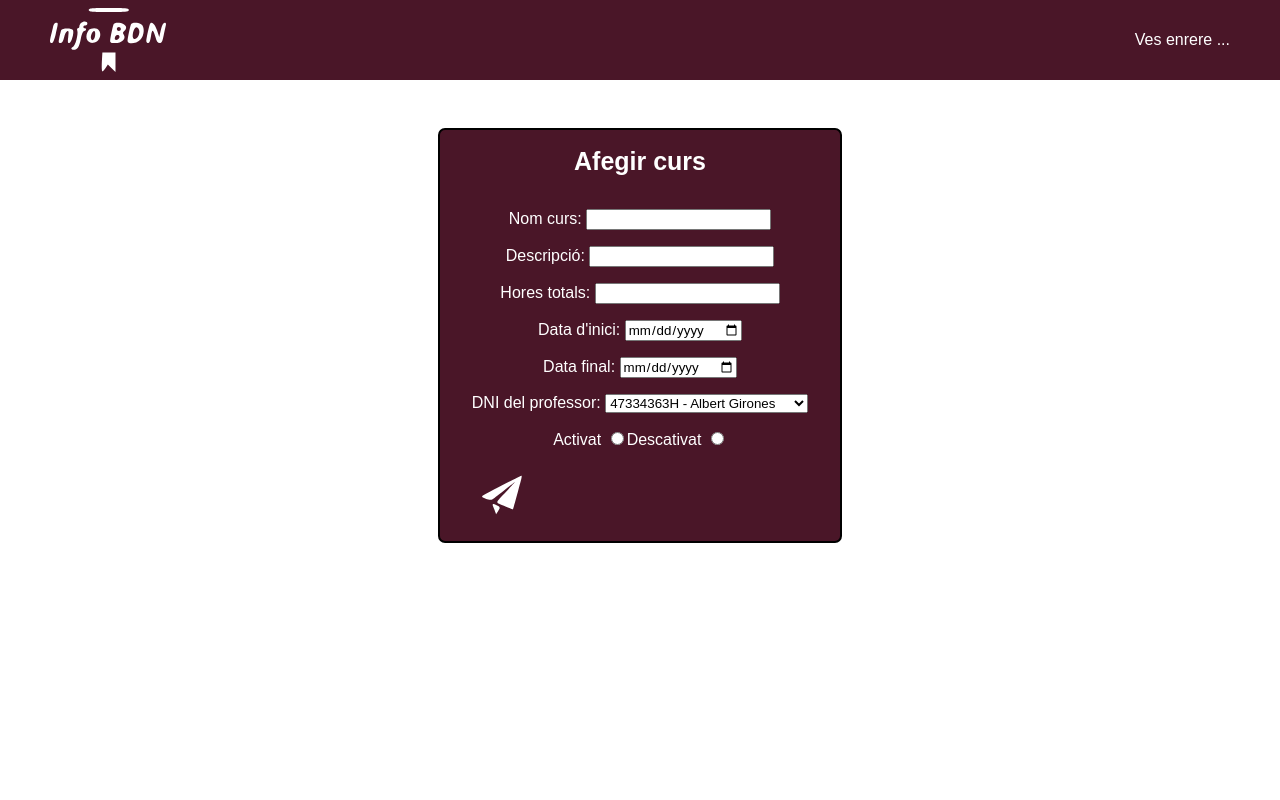
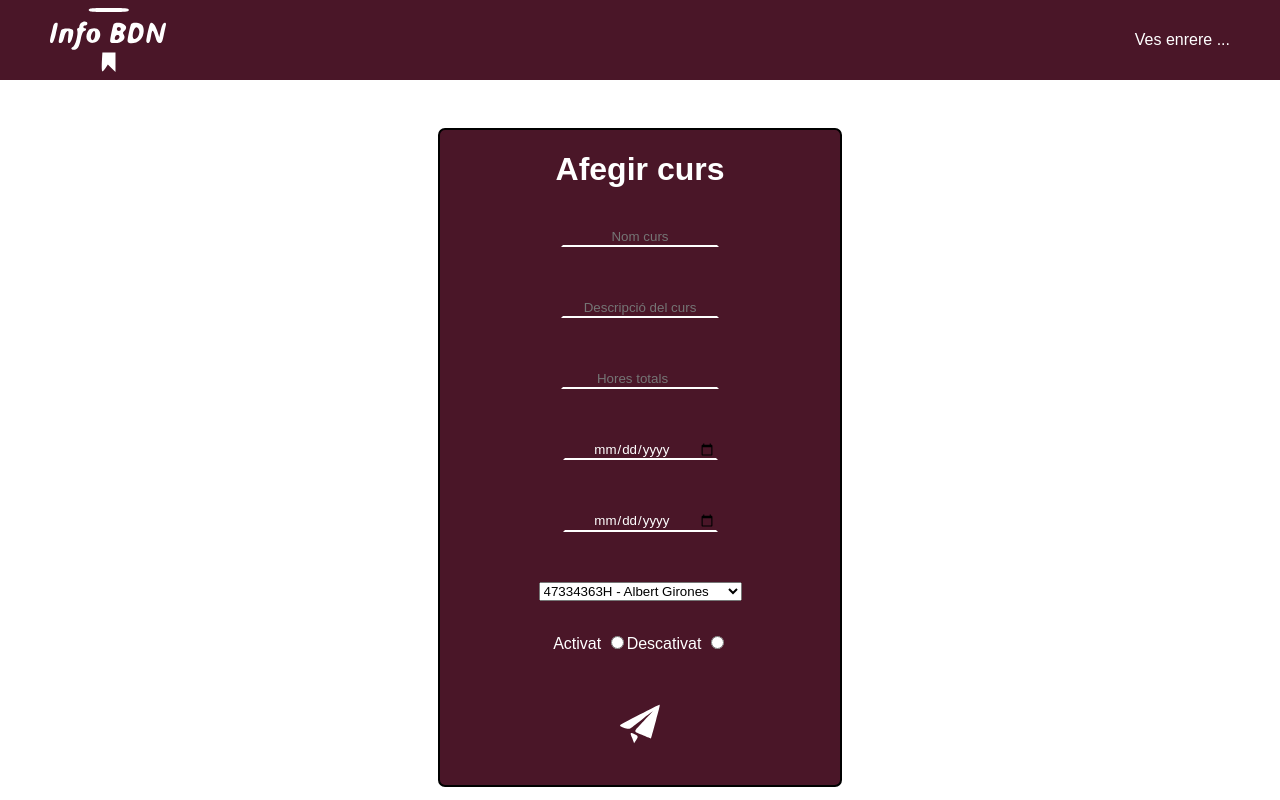
Before and after one commit to AlbertGirones/UF1_PROJ_01, a PHP site: page /formcursos.php in a window 1280 px wide. Run offline with PHP 8.4, Linux system fonts and the light colour scheme; the visitor is signed in with stand-in values (Sample User, id 1); data comes from the database, SQL or seed files in the repository.

Commit message:
Add files via upload

```diff
--- a/admin/css/style.css
+++ b/admin/css/style.css
@@ -190,33 +190,6 @@ body {
     margin-left: 100px;
     justify-content: center;
 }
-.campoform{
-    text-align: center;
-    color: white;
-    border-color: rgba(0, 0, 0, 0) rgba(255, 255, 0, 0) rgb(255, 255, 255) rgba(255, 255, 0, 0);
-    background-color: #4A1628;
-    width: 150px;
-}
-/* .campoform:hover{
-    text-align: center;
-    color: white;
-    border-color: rgba(0, 0, 0, 0) rgba(255, 255, 0, 0) rgb(255, 255, 255) rgba(255, 255, 0, 0);
-    background-color: #4A1628;
-    width: 150px;
-}  */
-.botonform{
-    display: flex;
-    align-items: center;
-    justify-content: center;
-    width: 60px;
-    height: 60px;
-    background-color: #4A1628;
-    border: #4A1628;
-}
-#fotoenviar{
-    width: 70px;
-    height: 70px;
-}
 #adminlog{
     display: flex;
     flex-direction: column;
@@ -228,14 +201,40 @@ body {
     border: 2px solid #000000;
     border-radius: 7px;
     background-color: #4A1628;
+    color: white;
 }
 #adminlog > form{
     display: flex;
     flex-direction: column;
     align-items: center;
 }
+#adminlog > form > div > p{
+    text-align: center;
+}
 #adminlog > h1{
     color: white;
+}
+.campoform{
+    text-align: center;
+    color: white;
+    border-color: rgba(0, 0, 0, 0) rgba(255, 255, 0, 0) rgb(255, 255, 255) rgba(255, 255, 0, 0);
+    background-color: #4A1628;
+    width: 150px;
+}
+.botonform{
+    display: flex;
+    align-items: center;
+    justify-content: center;
+    width: 60px;
+    height: 60px;
+    margin-top: 15%;
+    margin-bottom: 25%;
+    background-color: #4A1628;
+    border: #4A1628;
+}
+#fotoenviar{
+    width: 70px;
+    height: 70px;
 }
 #registerlink{
     text-decoration: none;
--- a/admin/functions/funciones.php
+++ b/admin/functions/funciones.php
@@ -78,16 +78,16 @@ function registeralumne(){
                     <a href='main.php'><p>Torna enrere ...</p></a>
                 </div>
             </div>
-            <div class='divformmod'>
+            <div id='adminlog'>
                 <h1>Login alumne</h1>
                 <form action='register.php' method='post' enctype='multipart/form-data'>
-                    <div><p>DNI:</p><input type='text' name='DNI' id='DNI'></div>
-                    <div><p>Nom:</p><input type='text' name='nom_alum' id='nom_alum'></div>
-                    <div><p>Cognom:</p><input type='text' name='cog_alum' id='cog_alum'></div>
-                    <div><p>Edat:</p><input type='text' name='edat_alum' id='edat_alum'></input></div>
-                    <div><p>Correu:</p><input type='email' name='correo' id='correo'></input></div>
-                    <div><p>Password:</p><input type='password' name='passwd' id=passwd'></input></div>
-                    <div><p>Foto:</p><input accept=image/jpeg type='file' name='foto' id='foto'></input></div>
+                    <div><p></p><input type='text' name='DNI' id='DNI' placeholder='DNI' class='campoform'></div>
+                    <div><p><br></p><input type='text' name='nom_alum' id='nom_alum' placeholder='Nom' class='campoform'></div>
+                    <div><p><br></p><input type='text' name='cog_alum' id='cog_alum' placeholder='Cognom' class='campoform'></div>
+                    <div><p><br></p><input type='text' name='edat_alum' id='edat_alum' placeholder='Edat' class='campoform'></input></div>
+                    <div><p><br></p><input type='email' name='correo' id='correo' placeholder='Correu' class='campoform'></input></div>
+                    <div><p><br></p><input type='password' name='passwd' id=passwd' placeholder='Contrasenya' class='campoform'></input></div>
+                    <div><p><br></p><input accept=image/jpeg type='file' name='foto' id='foto'></input></div>
                     <div><button type='submit' class='botonform'><img src='img/sendwhitegood.svg' id='fotoenviar'></button></div>
                 </form>
             </div>";
@@ -212,7 +212,7 @@ function elsmeuscursos($consulta){
         echo "<h1 id='titol'>".$curs[1]."</h1>";
         echo "<p id='desc'>Descripció: ".$curs[2]."</p>";
         echo "<p id='hores'>Hores totals: ".$curs[3]."</p>";
-        echo "<p id='data'>Inscripció disponible fins: ".$curs[5]."</p>";
+        echo "<p id='data'>Desmatriculació disponible fins: ".$curs[5]."</p>";
         echo "<p><a id='matricularme' href='baixaalumne.php?id=".$curs[0]."'>Donar de baixa</a></p>";
         echo "</div>";
         echo "</div>";
@@ -360,15 +360,15 @@ function formularioCursos($consulta){
             echo "<a href='cursadmin.php'><p>Ves enrere ...</p></a>";
         echo "</div>";
     echo "</div>";
-    echo "<div class='divformmod'>";
+    echo "<div id='adminlog'>";
         echo "<h1>Afegir curs</h1>";
         echo "<form action='formcursos.php' method='post'>";
-            echo "<p>Nom curs: <input type='text' name='nom_curs' id='nom_curs'></p>";
-            echo "<p>Descripció: <input type='text' name='desc_curs' id='desc_curs'></p>";
-            echo "<p>Hores totals: <input type='number' name='hores_curs' id='hores_curs'></p>";
-            echo "<p>Data d'inici: <input type='date' name='ini_curs' id='ini_curs'></input></p>";
-            echo "<p>Data final: <input type='date' name='fin_curs' id='fin_curs'></input></p>";
-            echo "<p>DNI del professor: <select name='DNI_prof' id='DNI_prof'>";
+            echo "<p><input type='text' name='nom_curs' id='nom_curs' placeholder='Nom curs' class='campoform'></p>";
+            echo "<p><br><input type='text' name='desc_curs' id='desc_curs' placeholder='Descripció del curs' class='campoform'></p>";
+            echo "<p><br><input type='number' name='hores_curs' id='hores_curs' placeholder='Hores totals' class='campoform'></p>";
+            echo "<p><br><input type='date' name='ini_curs' id='ini_curs' class='campoform'></input></p>";
+            echo "<p><br><input type='date' name='fin_curs' id='fin_curs' class='campoform'></input></p>";
+            echo "<p><br><select name='DNI_prof' id='DNI_prof'>";
             for ($i=0;$i<$numlinia;$i++){
                 $dni = mysqli_fetch_assoc($consulta);
                 ?>
@@ -389,15 +389,15 @@ function formulariProfessor(){
     echo "<a href='profeadmin.php'><p>Ves enrere ...</p></a>";
     echo "</div>";
     echo "</div>";
-    echo "<div class='divformmod'>";
+    echo "<div id='adminlog'>";
     echo "<h1>Afegir professor</h1>";
         echo "<form action='formprofe.php' method='post' enctype='multipart/form-data'>";
-            echo "<div><p>DNI:</p><input type='text' name='DNI' id='DNI'></div>";
-            echo "<div><p>Nom:</p><input type='text' name='nom_prof' id='nom_prof'></div>";
-            echo "<div><p>Cognom:</p><input type='text' name='cog_prof' id='cog_prof'></div>";
-            echo "<div><p>Titol:</p><input type='text' name='titol_prof' id='titol_prof'></input></div>";
-            echo "<div><p>Foto:</p><input accept=image/jpeg type='file' name='foto' id='foto'></input></div>";
-            echo "<div><p>Activat</p><input type='radio' id='activat' name='onoff' value='1' required></input>Descativat <input type='radio' id='noactivat' name='onoff' value='0'></input></div>";
+            echo "<div><p></p><input type='text' name='DNI' id='DNI' placeholder='DNI' class='campoform'></div>";
+            echo "<div><p><br></p><input type='text' name='nom_prof' id='nom_prof' placeholder='Nom' class='campoform'></div>";
+            echo "<div><p><br></p><input type='text' name='cog_prof' id='cog_prof' placeholder='Cognom' class='campoform'></div>";
+            echo "<div><p><br></p><input type='text' name='titol_prof' id='titol_prof' placeholder='Titol' class='campoform'></input></div>";
+            echo "<div><p><br>Foto:</p><input accept=image/jpeg type='file' name='foto' id='foto' ></input></div>";
+            echo "<div><p><br>Activat <input type='radio' id='activat' name='onoff' value='1' required></input> Descativat <input type='radio' id='noactivat' name='onoff' value='0'></input></p></div>";
             echo "<div><button type='submit' class='botonform'><img src='img/sendwhitegood.svg' id='fotoenviar'></button></div>";
         echo "</form>";
     echo "</div>";
@@ -414,16 +414,16 @@ function modificarCurs($conexion, $consulta){
             echo "<a href='cursadmin.php'><p>Ves enrere ...</p></a>";
         echo "</div>";
     echo "</div>";
-    echo "<div class='divformmod' >";
+    echo "<div id='adminlog'>";
         echo "<h1>Modificar curs</h1>";
         echo "<form action='modcurs.php' method='post'>";
-            echo "<p>Nom curs: <input type='number' name='id' id='id' value='".$resultat['codi_curs']."' readonly></p>";
-            echo "<p>Nom curs: <input type='text' name='nom_curs' id='nom_curs' value='".$resultat['nom_curs']."'></p>";
-            echo "<p>Descripció: <input type='text' name='desc_curs' id='desc_curs' value='".$resultat['desc_curs']."'></p>";
-            echo "<p>Hores totals: <input type='number' name='hores_curs' id='hores_curs' value='".$resultat['hores_curs']."'></p>";
-            echo "<p>Data d'inici: <input type='date' name='ini_curs' id='ini_curs' value='".$resultat['ini_curs']."'></input></p>";
-            echo "<p>Data final: <input type='date' name='fin_curs' id='fin_curs' value='".$resultat['fin_curs']."'></input></p>";
-            echo "<p>DNI del professor: <select name='DNI_prof' id='DNI_prof' value='".$resultat['DNI_prof']."'>";
+            echo "<p><input type='number' name='id' id='id' value='".$resultat['codi_curs']."' class='campoform' readonly></p>";
+            echo "<p><br><input type='text' name='nom_curs' id='nom_curs' value='".$resultat['nom_curs']."' class='campoform'></p>";
+            echo "<p><br><input type='text' name='desc_curs' id='desc_curs' value='".$resultat['desc_curs']."' class='campoform'></p>";
+            echo "<p><br><input type='number' name='hores_curs' id='hores_curs' value='".$resultat['hores_curs']."' class='campoform'></p>";
+            echo "<p><br><input type='date' name='ini_curs' id='ini_curs' value='".$resultat['ini_curs']."' class='campoform'></input></p>";
+            echo "<p><br><input type='date' name='fin_curs' id='fin_curs' value='".$resultat['fin_curs']."' class='campoform'></input></p>";
+            echo "<p><br><select name='DNI_prof' id='DNI_prof' value='".$resultat['DNI_prof']."'>";
             for ($i=0;$i<$numlinia;$i++){
                 $dninomcomplet = mysqli_fetch_assoc($consultadni);
                 if($resultat['DNI_prof'] == $dninomcomplet['DNI']){
@@ -453,13 +453,13 @@ function modificarProfessor($consulta){
             echo "<a href='profeadmin.php'><p>Ves enrere ...</p></a>";
         echo "</div>";
     echo "</div>";
-    echo "<div class='divformmod'>";
+    echo "<div id='adminlog'>";
         echo "<h1>Modificar professor</h1>";
         echo "<form action='modprofe.php' method='post' enctype='multipart/form-data'>";
-            echo "<p>DNI: <input type='text' name='DNI' id='DNI' value='$profe[DNI]' readonly></p>";
-            echo "<p>Nom: <input type='text' name='nom_prof' id='nom_prof' value='$profe[nom_prof]'></p>";
-            echo "<p>Cognom: <input type='text' name='cog_prof' id='cog_prof' value='$profe[cog_prof]'></p>";
-            echo "<p>Titol: <input type='text' name='titol_prof' id='titol_prof' value='$profe[titol_prof]'></input></p>";
+            echo "<p><input type='text' name='DNI' id='DNI' value='$profe[DNI]' class='campoform' readonly></p>";
+            echo "<p><br><input type='text' name='nom_prof' id='nom_prof' value='$profe[nom_prof]' class='campoform'></p>";
+            echo "<p><br><input type='text' name='cog_prof' id='cog_prof' value='$profe[cog_prof]' class='campoform'></p>";
+            echo "<p><br><input type='text' name='titol_prof' id='titol_prof' value='$profe[titol_prof]' class='campoform'></input></p>";
             echo "<p><button type='submit' class='botonform'><img src='img/sendwhitegood.svg' id='fotoenviar'></button></p>";
         echo "</form>";
     echo "</div>";
@@ -473,13 +473,13 @@ function modificarFoto($consulta){
             echo "<a href='profeadmin.php'><p>Ves enrere ...</p></a>";
         echo "</div>";
     echo "</div>";
-    echo "<div class='divformmod'>";
+    echo "<div id='adminlog'>";
         echo "<h1>Modificar foto</h1>";
         echo "<form action='modfotoprof.php' method='post' enctype='multipart/form-data'>";
-            echo "<p>DNI: <input type='text' name='DNI' id='DNI' value='$foto[DNI]' readonly></p>";
-            echo "<p>Nom: <input type='text' name='nom_prof' id='nom_prof' value='$foto[nom_prof]' readonly></p>";
-            echo "<p>Cognom: <input type='text' name='cog_prof' id='cog_prof' value='$foto[cog_prof]' readonly></p>";
-            echo "<p>Seleciona la foto: <input type='file' accept='img/jpg' name='foto' id='foto'></p>";
+            echo "<p><input type='text' name='DNI' id='DNI' value='$foto[DNI]' class='campoform' readonly></p>";
+            echo "<p><br><input type='text' name='nom_prof' id='nom_prof' value='$foto[nom_prof]' class='campoform' readonly></p>";
+            echo "<p><br><input type='text' name='cog_prof' id='cog_prof' value='$foto[cog_prof]' class='campoform' readonly></p>";
+            echo "<p><br><input type='file' accept='img/jpg' name='foto' id='foto'></p>";
             echo "<p><button type='submit' class='botonform'><img src='img/sendwhitegood.svg' id='fotoenviar'></button></p>";
         echo "</form>";
     echo "</div>";
@@ -490,17 +490,17 @@ function modificarAlumne($consulta){
     echo "<div class='header'>";
     echo "<img src='img/logo.svg' alt='Logo'>";
     echo "<div class='navmenu'>";
-    echo "<a href='fitxaalumne.php'><p>Ves enrere ...</p></a>";
+    echo "<a href='fitxaalum.php'><p>Ves enrere ...</p></a>";
     echo "</div>";
     echo "</div>";
-    echo "<div class='divformmod'>";
+    echo "<div id='adminlog'>";
     echo "<h1>Modificar dades</h1>";
     echo "<form action='modalumne.php' method='post' enctype='multipart/form-data'>";
-    echo "<p>DNI: <input type='text' name='DNI' id='DNI' value='$alumne[DNI]' readonly></p>";
-    echo "<p>Nom: <input type='text' name='nom_alum' id='nom_alum' value='$alumne[nom_alum]'></p>";
-    echo "<p>Cognom: <input type='text' name='cog_alum' id='cog_alum' value='$alumne[cog_alum]'></p>";
-    echo "<p>Edat: <input type='number' name='edat_alum' id='edat_alum' value='$alumne[edat_alum]'></p>";
-    echo "<p>Correu: <input type='email' name='correo_alum' id='correo_alum' value='$alumne[correo_alum]'></p>";
+    echo "<p><input type='text' name='DNI' id='DNI' value='$alumne[DNI]' class='campoform' readonly></p>";
+    echo "<p><br><input type='text' name='nom_alum' id='nom_alum' value='$alumne[nom_alum]' class='campoform'></p>";
+    echo "<p><br><input type='text' name='cog_alum' id='cog_alum' value='$alumne[cog_alum]' class='campoform'></p>";
+    echo "<p><br><input type='number' name='edat_alum' id='edat_alum' value='$alumne[edat_alum]' class='campoform'></p>";
+    echo "<p><br><input type='email' name='correo_alum' id='correo_alum' value='$alumne[correo_alum]' class='campoform'></p>";
     echo "<p><button type='submit' class='botonform'><img src='img/sendwhitegood.svg' id='fotoenviar'></button></p>";
     echo "</form>";
     echo "</div>";
@@ -514,13 +514,13 @@ function modificarFotoAlumne($consulta){
     echo "<a href='fitxaalum.php'><p>Ves enrere ...</p></a>";
     echo "</div>";
     echo "</div>";
-    echo "<div class='divformmod'>";
+    echo "<div id='adminlog'>";
     echo "<h1>Modificar foto</h1>";
     echo "<form action='modfotoalumne.php' method='post' enctype='multipart/form-data'>";
-    echo "<p>DNI: <input type='text' name='DNI' id='DNI' value='$foto[DNI]' readonly></p>";
-    echo "<p>Nom: <input type='text' name='nom_alum' id='nom_alum' value='$foto[nom_alum]' readonly></p>";
-    echo "<p>Cognom: <input type='text' name='cog_alum' id='[cog_alum' value='$foto[cog_alum]' readonly></p>";
-    echo "<p>Seleciona la foto: <input type='file' accept='img/jpg' name='foto' id='foto'></p>";
+    echo "<p><input type='text' name='DNI' id='DNI' value='$foto[DNI]' class='campoform' readonly></p>";
+    echo "<p><br><input type='text' name='nom_alum' id='nom_alum' value='$foto[nom_alum]' class='campoform' readonly></p>";
+    echo "<p><br><input type='text' name='cog_alum' id='[cog_alum' value='$foto[cog_alum]' class='campoform' readonly></p>";
+    echo "<p>Foto: <input type='file' accept='img/jpg' name='foto' id='foto'></p>";
     echo "<p><button type='submit' class='botonform'><img src='img/sendwhitegood.svg' id='fotoenviar'></button></p>";
     echo "</form>";
     echo "</div>";
@@ -611,15 +611,15 @@ function modificarNota($consulta,$DNI,$idcurs,$nota){
     echo "<div class='header'>";
         echo "<img src='img/logo.svg' alt='Logo'>";
         echo "<div class='navmenu'>";
-            echo "<a href='elsmeusalumnes.php'><p>Ves enrere ...</p></a>";
+            echo "<a href='elsmeusalumnes.php?id=$idcurs'><p>Ves enrere ...</p></a>";
         echo "</div>";
     echo "</div>";
-    echo "<div class='divformmod'>";
+    echo "<div id='adminlog'>";
         echo "<h1>Modificar nota</h1>";
         echo "<form action='editnota.php' method='post' enctype='multipart/form-data'>";
-            echo "<p>DNI: <input type='text' name='DNI' id='DNI' value='$DNI' readonly></p>";
-            echo "<p>Id curs: <input type='text' name='idcurs' id='idcurs' value='$idcurs' readonly></p>";
-            echo "<p>Nota: <input type='number' name='nota' id='nota' value='$nota'></p>";
+            echo "<p><input type='text' name='DNI' id='DNI' value='$DNI' class='campoform' readonly></p>";
+            echo "<p><br><input type='text' name='idcurs' id='idcurs' value='$idcurs' class='campoform' readonly></p>";
+            echo "<p><br><input type='number' name='nota' id='nota' value='$nota' class='campoform'></p>";
             echo "<p><button type='submit' class='botonform'><img src='img/sendwhitegood.svg' id='fotoenviar'></button></p>";
         echo "</form>";
     echo "</div>";
```
Also changed, not shown: admin/profesimg/86524821A.jpg (added).
